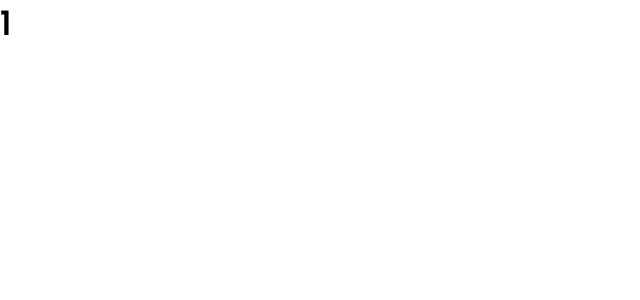
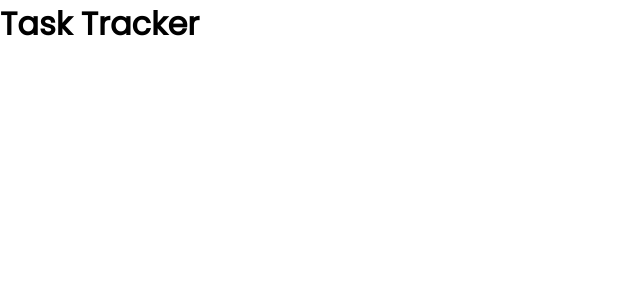
Before and after one commit to SauveJeanLuc/react-task-tracker, a React (Create React App) app: page / in a window 1280 px wide. Shown: the top 300 px of the page, without its empty margins (0-640 px from the left). Built offline with nearby package versions, Linux system fonts and the light colour scheme; the HTML template or start-up script is replaced by a standard one.

Commit message:
removed test title

```diff
--- a/src/App.js
+++ b/src/App.js
@@ -4,7 +4,7 @@ import Header from "./components/Header";
 function App() {
   return (
     <div className="App">
-        <Header title={1}/>
+        <Header/>
     </div>
   );
 }
```
